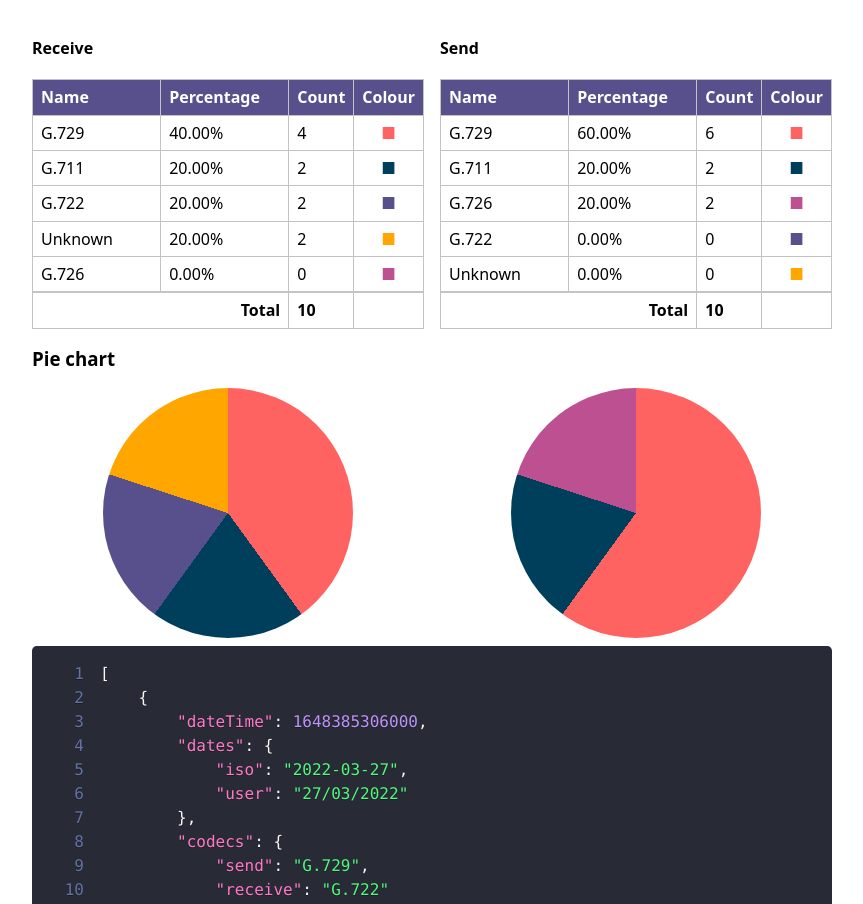
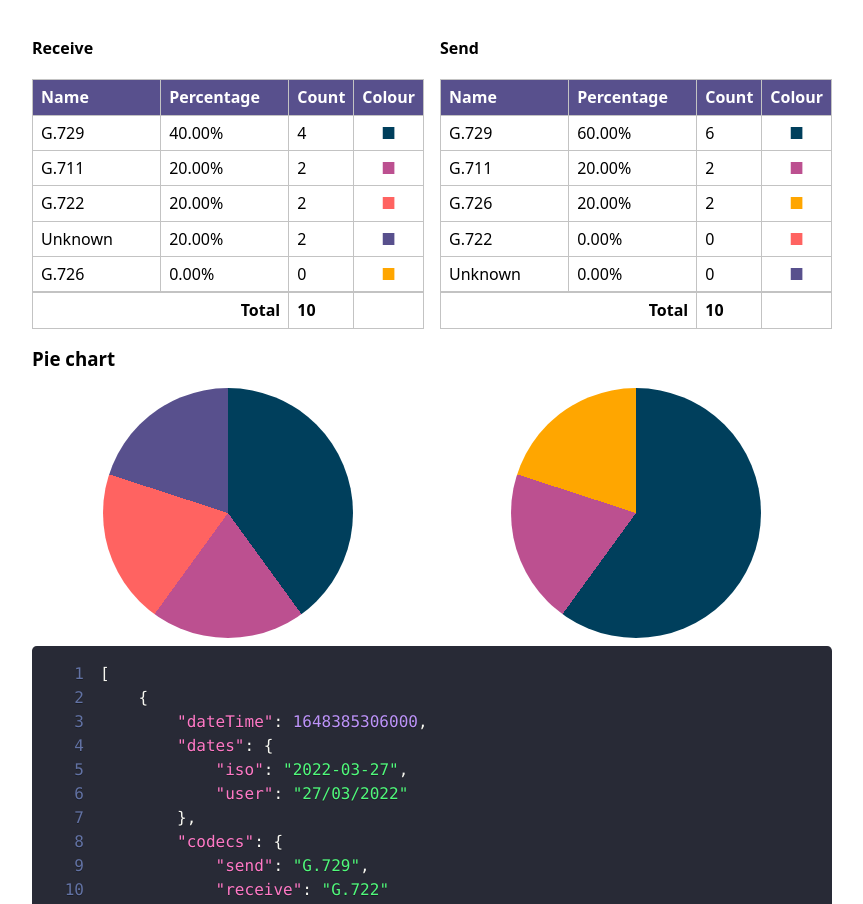
Before and after one commit to maurer2/fernsprecher-kodierer-dekodierer-schau, a React (Create React App) app in the folder app/: page /calls/2022-03-27 in a window 1280 px wide. Shown: the part 1120-2024 px from the top of the page, without its empty margins (208-1071 px from the left). Built offline with nearby package versions, Linux system fonts and the light colour scheme.

Commit message:
Moved colourCode mapping to global

```diff
--- a/app/src/features/calls/components/PieChart/PieChart.tsx
+++ b/app/src/features/calls/components/PieChart/PieChart.tsx
@@ -3,7 +3,7 @@ import React, { FC } from 'react';
 import * as Types from './PieChart.types';
 import * as Styles from './PieChart.styles';
 
-import { colourCodecMap } from './constants';
+import { codecColourMap, theme } from '../../../../global.styles';
 
 const PieChart: FC<Readonly<Types.PieChartProps>> = ({ codecStatistics }) => {
   const gradientSections = codecStatistics
@@ -11,7 +11,7 @@ const PieChart: FC<Readonly<Types.PieChartProps>> = ({ codecStatistics }) => {
     .reduce(
       (total, current, _, arr) => {
         const isLastSection = current === arr.at(-1);
-        const colour = colourCodecMap[current[0]];
+        const colour = theme.colors[codecColourMap[current[0]]];
         const endValue = isLastSection ? 100 : total.startValue + current[1];
 
         const section: Types.ColourGradientSection = `${colour} ${total.startValue.toFixed(5)}% ${endValue.toFixed(5)}%`;
--- a/app/src/features/calls/components/PieChart/constants.ts
+++ /dev/null
@@ -1,11 +0,0 @@
-import { ColourCodec } from './PieChart.types';
-
-export const COLOURS = ['#003f5c', '#58508d', '#bc5090', '#ff6361', '#ffa600'] as const;
-
-export const colourCodecMap: ColourCodec = {
-  'G.711': COLOURS[0],
-  'G.722': COLOURS[1],
-  'G.726': COLOURS[2],
-  'G.729': COLOURS[3],
-  Unknown: COLOURS[4],
-};
--- a/app/src/features/calls/components/Statistics/Statistics.styles.ts
+++ b/app/src/features/calls/components/Statistics/Statistics.styles.ts
@@ -1,5 +1,4 @@
-import { styled, theme } from '../../../../global.styles';
-import { colourCodecMap } from '../PieChart/constants';
+import { styled, theme, codecColourMap } from '../../../../global.styles';
 
 export const Table = styled('table', {
   display: 'grid',
@@ -55,19 +54,19 @@ export const ColourIndicator = styled('span', {
   variants: {
     codec: {
       G711: {
-        color: colourCodecMap['G.711'],
+        color: theme.colors[codecColourMap['G.711']],
       },
       G722: {
-        color: colourCodecMap['G.722'],
+        color: theme.colors[codecColourMap['G.722']],
       },
       G726: {
-        color: colourCodecMap['G.726'],
+        color: theme.colors[codecColourMap['G.726']],
       },
       G729: {
-        color: colourCodecMap['G.729'],
+        color: theme.colors[codecColourMap['G.729']],
       },
       Unknown: {
-        color: colourCodecMap.Unknown,
+        color: theme.colors[codecColourMap.Unknown],
       },
     },
   },
--- a/app/src/features/calls/store/callsSlice.ts
+++ b/app/src/features/calls/store/callsSlice.ts
@@ -10,7 +10,6 @@ const initialState: CallsSliceState = {
 
 export const getCalls = createAsyncThunk('calls/getCalls', async () => {
   const calls = await getCallList();
-  console.log('calls loaded');
 
   return calls;
 });
--- a/app/src/global.styles.ts
+++ b/app/src/global.styles.ts
@@ -1,8 +1,7 @@
 import { createStitches, globalCss } from '@stitches/react';
+import { Codec } from './features/calls/store/calls.types';
 
-const { css, styled, theme } = createStitches({
-  theme: {
-    colors: {
+const COLOURS = {
   maniacMansion: '#003f5c',
   purpleCorallite: '#58508d',
   berryBoost: '#bc5090',
@@ -11,7 +10,21 @@ const { css, styled, theme } = createStitches({
   black: '#000',
   white: '#fff',
   gray: '#c3c3c3',
-    },
+} as const;
+type Colour = keyof typeof COLOURS;
+
+export type CodecColourMapping = Record<Codec, Colour>;
+export const codecColourMap: CodecColourMapping = {
+  'G.711': 'berryBoost',
+  'G.722': 'fusionRed',
+  'G.726': 'cheese',
+  'G.729': 'maniacMansion',
+  Unknown: 'purpleCorallite',
+};
+
+const { css, styled, theme } = createStitches({
+  theme: {
+    colors: COLOURS,
     sizes: {
       contentMaxWidth: '50rem', // temp
     },
```
Also changed, not shown: app/src/features/calls/components/PieChart/PieChart.types.ts (+0 -7 lines), 1 other file (tests, documents, lock files or other folders). Lines whose indentation alone changed are shown as unchanged.
